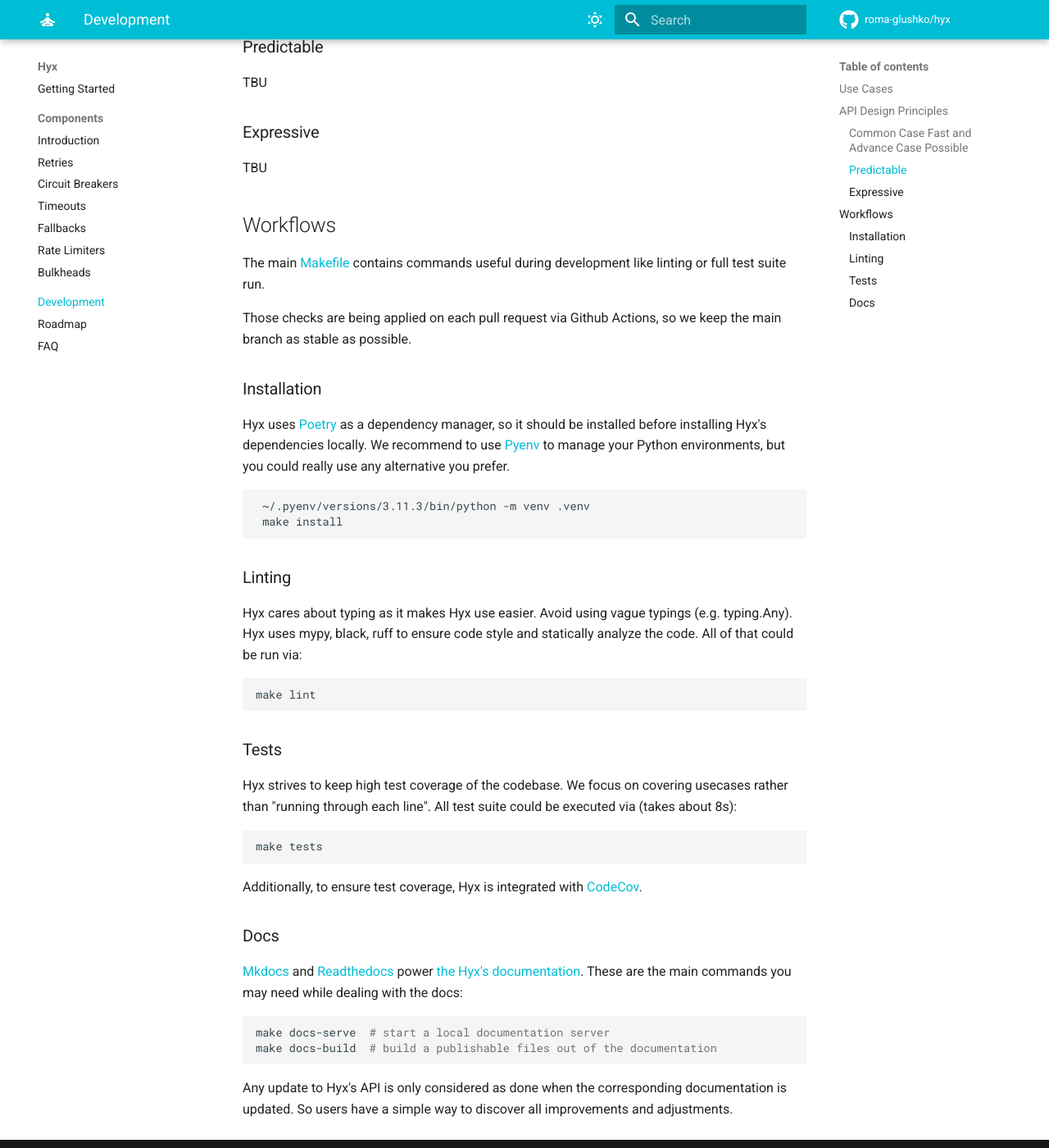
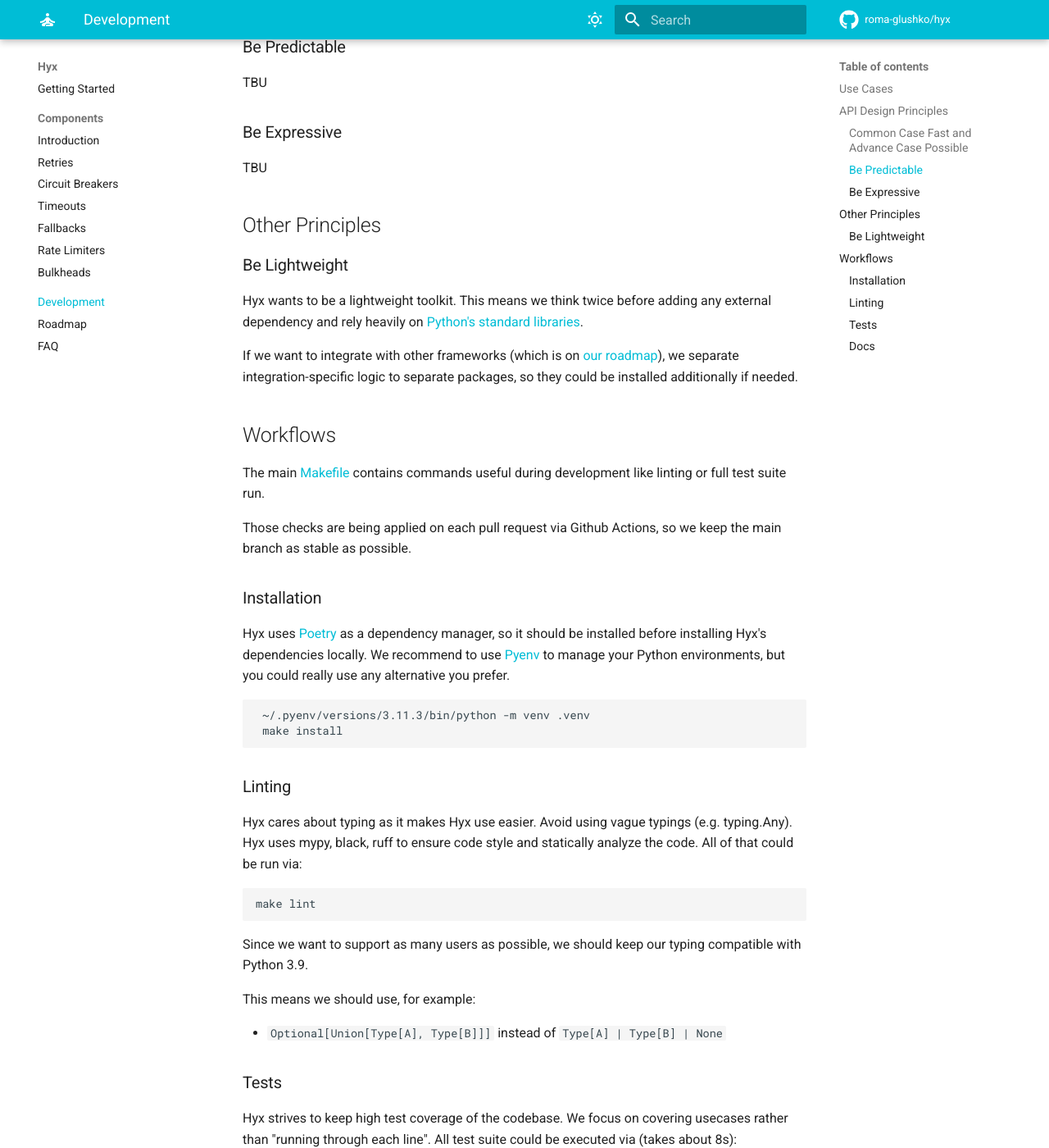
Before and after one commit to roma-glushko/hyx, an MkDocs documentation site: the page built from docs/development.md, in a window 1280 px wide and 1400 px high, scrolled down 887 px. Shown: the whole window at 82% size. Built offline with MkDocs 1.6.1 and Material for MkDocs 9.7.7, drawn with Linux system fonts in a browser that asks for light colours; comment, search, counter and statistics services are not loaded.

Commit message:
#80 Added more principles

````diff
--- a/docs/development.md
+++ b/docs/development.md
@@ -23,13 +23,23 @@ We should not assume our users are experts in configuring circuit breakers, for
 and know the exact error rate to tolerate.
 Our defaults should be reasonable to serve them well until they mature to fine-tune our components.
 
-### Predictable
+### Be Predictable
 
 TBU
 
-### Expressive
+### Be Expressive
 
 TBU
+
+## Other Principles
+
+### Be Lightweight
+
+Hyx wants to be a lightweight toolkit. This means we think twice before adding any external dependency
+and rely heavily on [Python's standard libraries](https://docs.python.org/3/library/index.html).
+
+If we want to integrate with other frameworks (which is on [our roadmap](roadmap.md)),
+we separate integration-specific logic to separate packages, so they could be installed additionally if needed.
 
 ## Workflows
 
@@ -57,6 +67,12 @@ Hyx uses mypy, black, ruff to ensure code style and statically analyze the code.
 make lint
 ```
 
+Since we want to support as many users as possible, we should keep our typing compatible with Python 3.9.
+
+This means we should use, for example:
+
+- `Optional[Union[Type[A], Type[B]]]` instead of `Type[A] | Type[B] | None`
+
 ### Tests
 
 Hyx strives to keep high test coverage of the codebase. We focus on covering usecases rather than "running through each line".
````
